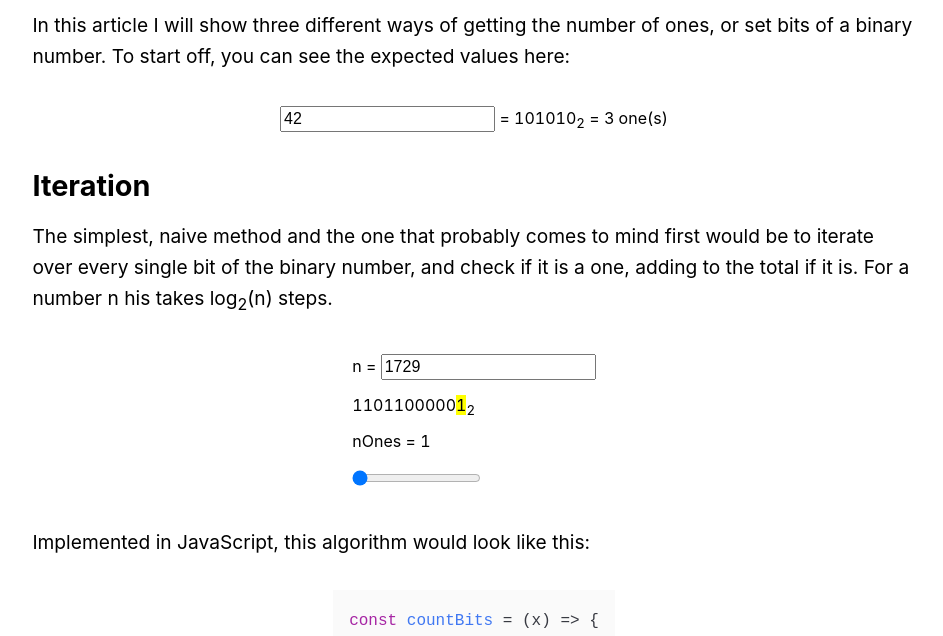
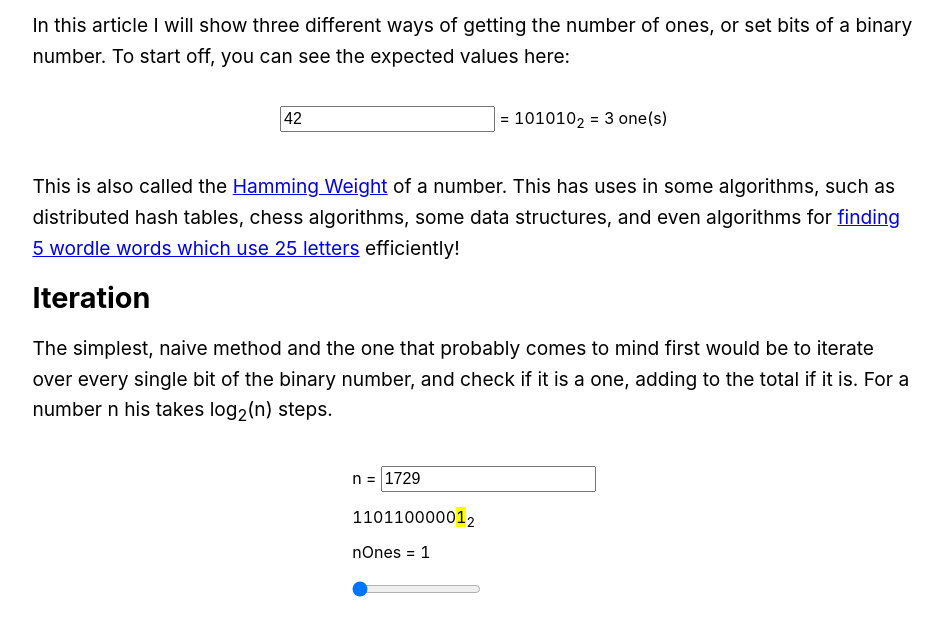
Before and after one commit to Bulmenisaurus/SoME2, a website: page index.html in a window 1280 px wide. Shown: the part 140-776 px from the top of the page, without its empty margins (166-1109 px from the left). Drawn offline with nearby package versions, Linux system fonts and the light colour scheme.

Commit message:
rel noreefferer, noopener and paragraph with uses

```diff
--- a/index.html
+++ b/index.html
@@ -24,7 +24,10 @@
             </header>
             <p class="note">
                 Note: this article assumes you're familiar with
-                <a href="https://en.wikipedia.org/wiki/Binary_number" target="_blank"
+                <a
+                    href="https://en.wikipedia.org/wiki/Binary_number"
+                    target="_blank"
+                    rel="noreferrer noopener"
                     >Binary numbers</a
                 >
                 and operations that can be done with them.
@@ -39,6 +42,22 @@
                     <span class="ones">0</span> one(s)
                 </div>
             </figure>
+
+            <p>
+                This is also called the
+                <a
+                    href="https://en.wikipedia.org/wiki/Hamming_weight"
+                    target="_blank"
+                    rel="noreferrer noopener"
+                    >Hamming Weight</a
+                >
+                of a number. This has uses in some algorithms, such as distributed hash tables,
+                chess algorithms, some data structures, and even algorithms for
+                <a href="https://youtu.be/947Ewgue4DM" target="_blank" rel="noreferrer noopener"
+                    >finding 5 wordle words which use 25 letters</a
+                >
+                efficiently!
+            </p>
 
             <h2>Iteration</h2>
             <p>
```
